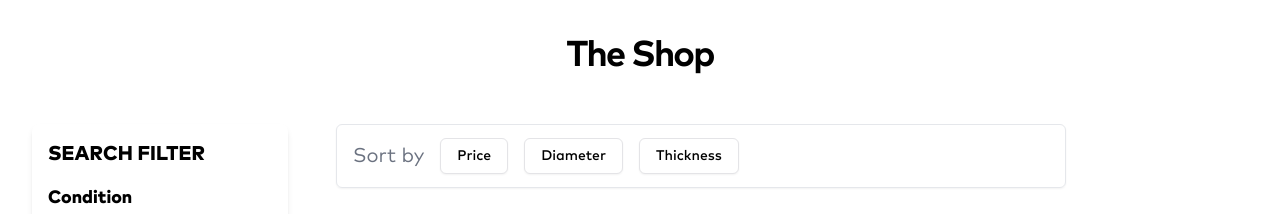
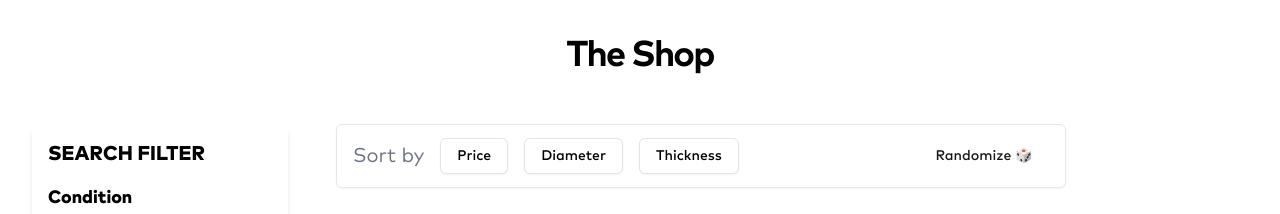
Before and after one commit to angelocarlos232/Seiko-shop, a Next.js app: page /homepage in a window 1280 px wide. Shown: the part 1500-1714 px from the top of the page. Built offline with nearby package versions, Linux system fonts and the light colour scheme.

Commit message:
Added randomize button

```diff
--- a/src/app/(main)/homepage/page.tsx
+++ b/src/app/(main)/homepage/page.tsx
@@ -87,6 +87,13 @@ export function HomePage() {
               <Button variant="outline">Diameter</Button>
               <Button variant="outline">Thickness</Button>
             </div>
+
+            <Button
+              variant="link"
+              className="ml-auto transition-transform transform hover:scale-110"
+            >
+              Randomize 🎲
+            </Button>
           </div>
           <div className="grid grid-cols-3 gap-4 mt-7">
             {seikoWatches.map((product, index) => (
```
